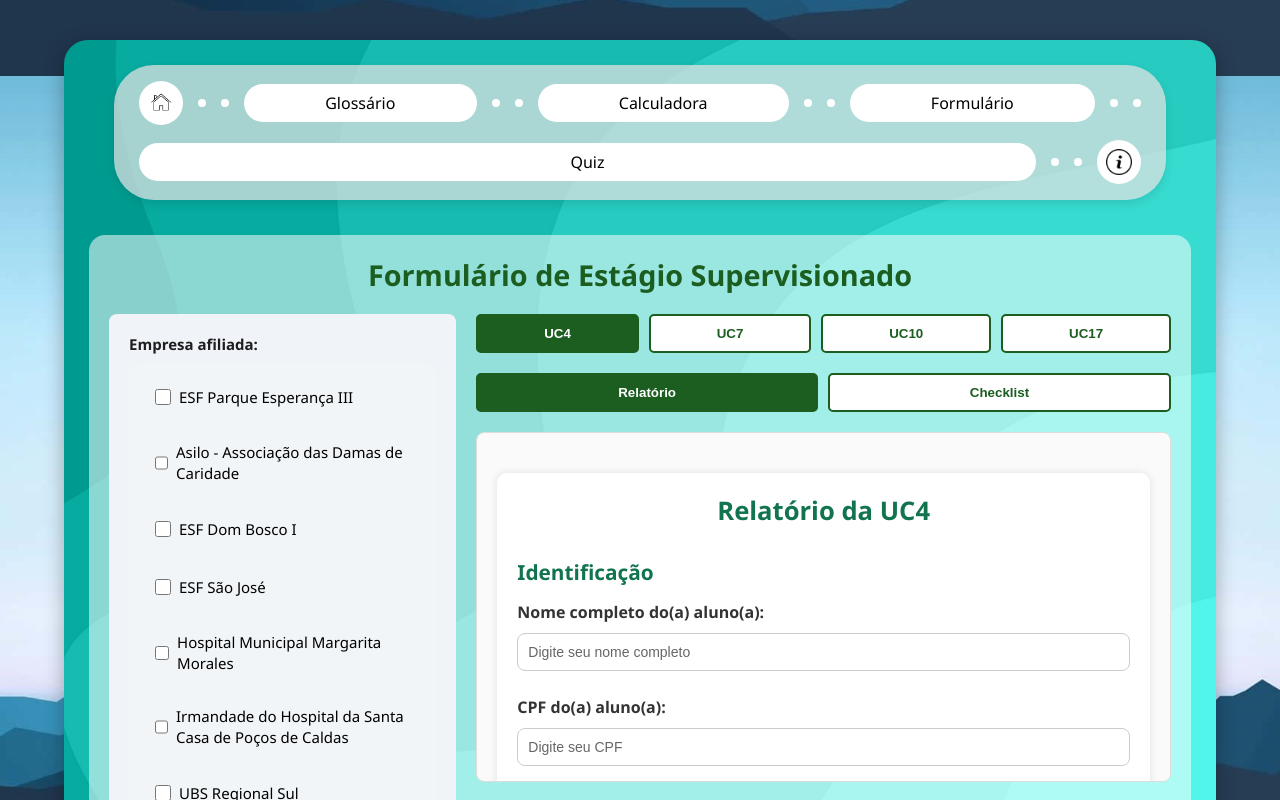
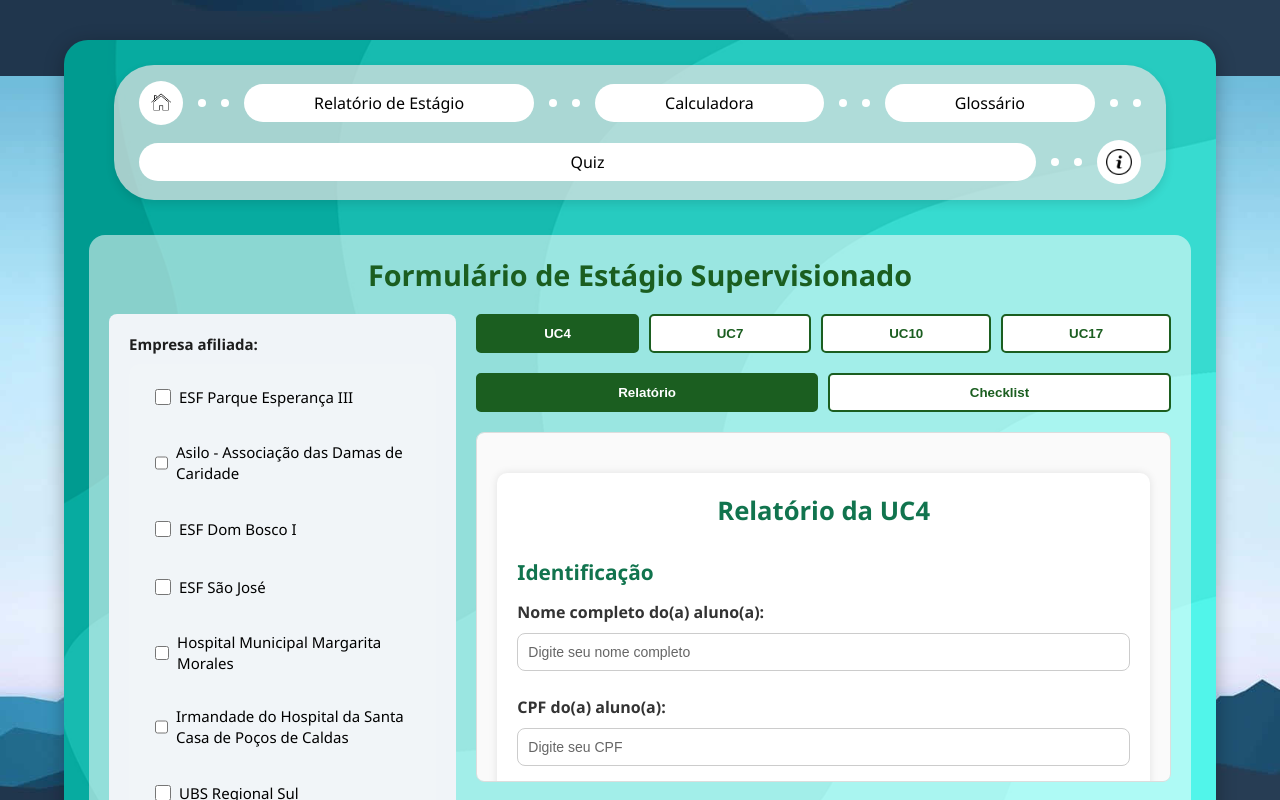
Before and after one commit to bmmbarra/nursingtools, a React (Create React App) app: page /formulario in a window 1280 px wide. Shown: the top 800 px of the page. Built offline with nearby package versions, Linux system fonts and the light colour scheme.

Commit message:
Ajuste no header, formulário -> relatório

```diff
--- a/src/pages/Formulário/form-index.js
+++ b/src/pages/Formulário/form-index.js
@@ -121,11 +121,11 @@ export default function FormularioEstagio() {
               <Link to="/" className="bar-link-home" />
             </div>
             <div className="dot" /><div className="dot" />
-            <Link to="/glossario" className="bar-link">Glossário</Link>
+            <Link to="/formulario" className="bar-link">Relatório de Estágio </Link>
             <div className="dot" /><div className="dot" />
             <Link to="/calculo" className="bar-link">Calculadora</Link>
             <div className="dot" /><div className="dot" />
-            <Link to="/formulario" className="bar-link">Formulário</Link>
+            <Link to="/glossario" className="bar-link">Glossário </Link>
             <div className="dot" /><div className="dot" />
             <Link to="/quiz" className="bar-link">Quiz</Link>
             <div className="dot" /><div className="dot" />
```
